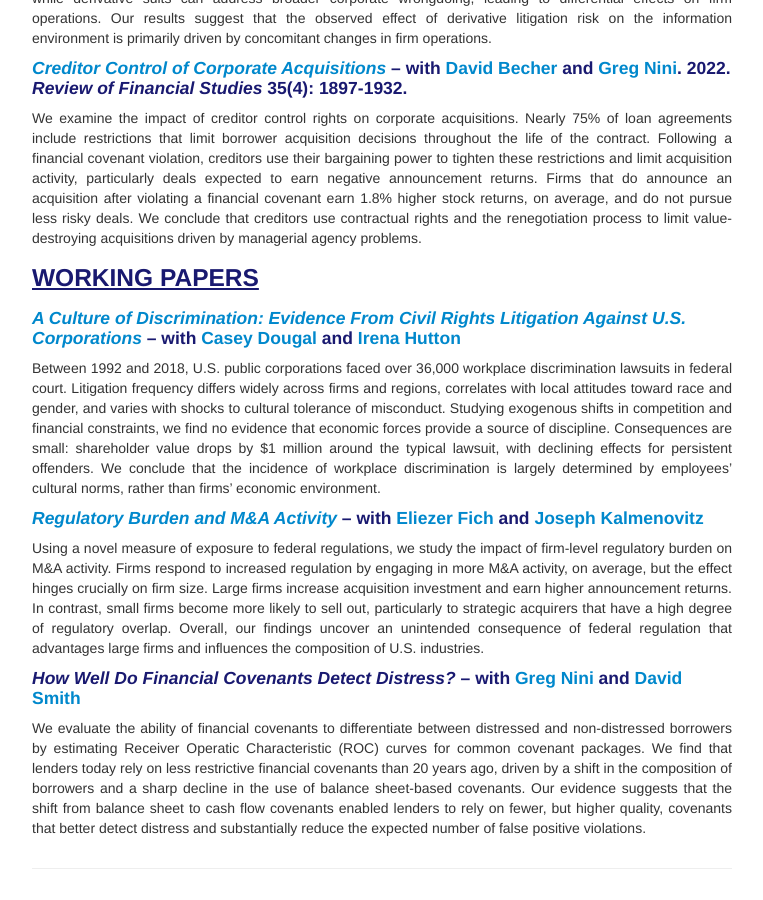
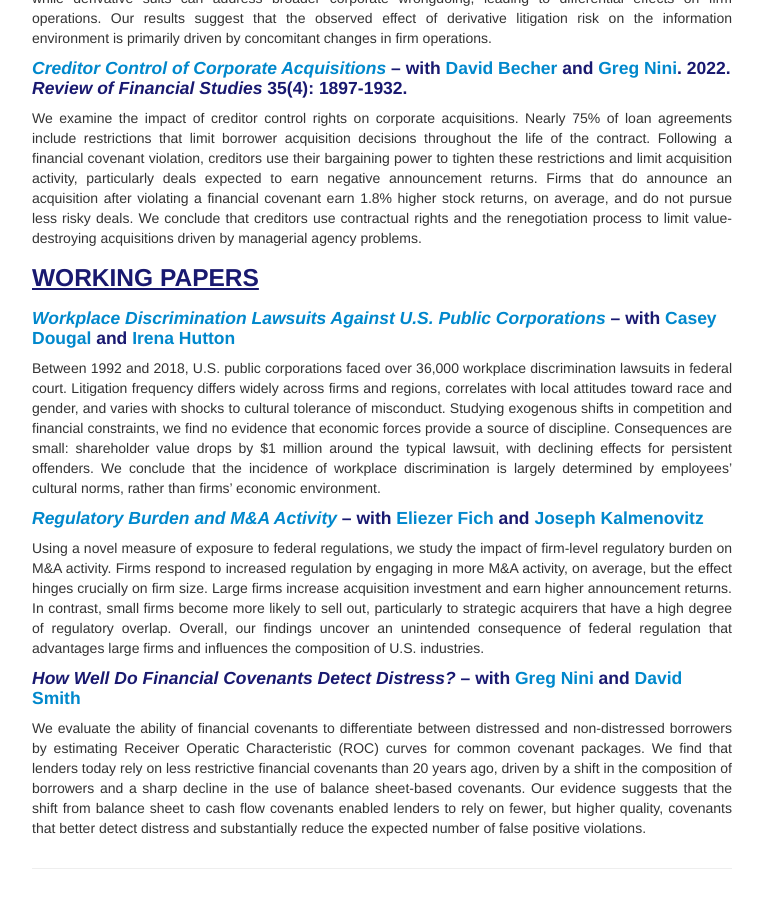
Before and after one commit to ThomasPGriffin/thomaspgriffin.github.io, a Jekyll site: the page built from pages/research.md, in a window 1280 px wide and 900 px high, scrolled down 754 px. Shown: the whole window, without its empty margins (258-1021 px from the left). Built offline with Jekyll 4.4.1, drawn with Linux system fonts in a browser that asks for light colours.

Commit message:
Update research.md

```diff
--- a/pages/research.md
+++ b/pages/research.md
@@ -28,7 +28,7 @@ We examine the impact of creditor control rights on corporate acquisitions. Near
 
 ### <u>WORKING PAPERS<u>
 
-#### *[A Culture of Discrimination: Evidence From Civil Rights Litigation Against U.S. Corporations]({{ BASE_PATH}}/pages/culture_discrimination_20240207.pdf)* – with <a href="https://business.fsu.edu/person/casey-dougal">Casey Dougal</a> and <a href="https://business.fsu.edu/person/irena-hutton">Irena Hutton</a>
+#### *[Workplace Discrimination Lawsuits Against U.S. Public Corporations]({{ BASE_PATH}}/pages/corporate_discrimination_20240430.pdf)* – with <a href="https://business.fsu.edu/person/casey-dougal">Casey Dougal</a> and <a href="https://business.fsu.edu/person/irena-hutton">Irena Hutton</a>
 <div align="justify">
 Between 1992 and 2018, U.S. public corporations faced over 36,000 workplace discrimination lawsuits in federal court. Litigation frequency differs widely across firms and regions, correlates with local attitudes toward race and gender, and varies with shocks to cultural tolerance of misconduct. Studying exogenous shifts in competition and financial constraints, we find no evidence that economic forces provide a source of discipline. Consequences are small: shareholder value drops by $1 million around the typical lawsuit, with declining effects for persistent offenders. We conclude that the incidence of workplace discrimination is largely determined by employees’ cultural norms, rather than firms’ economic environment.
 </div>
```
